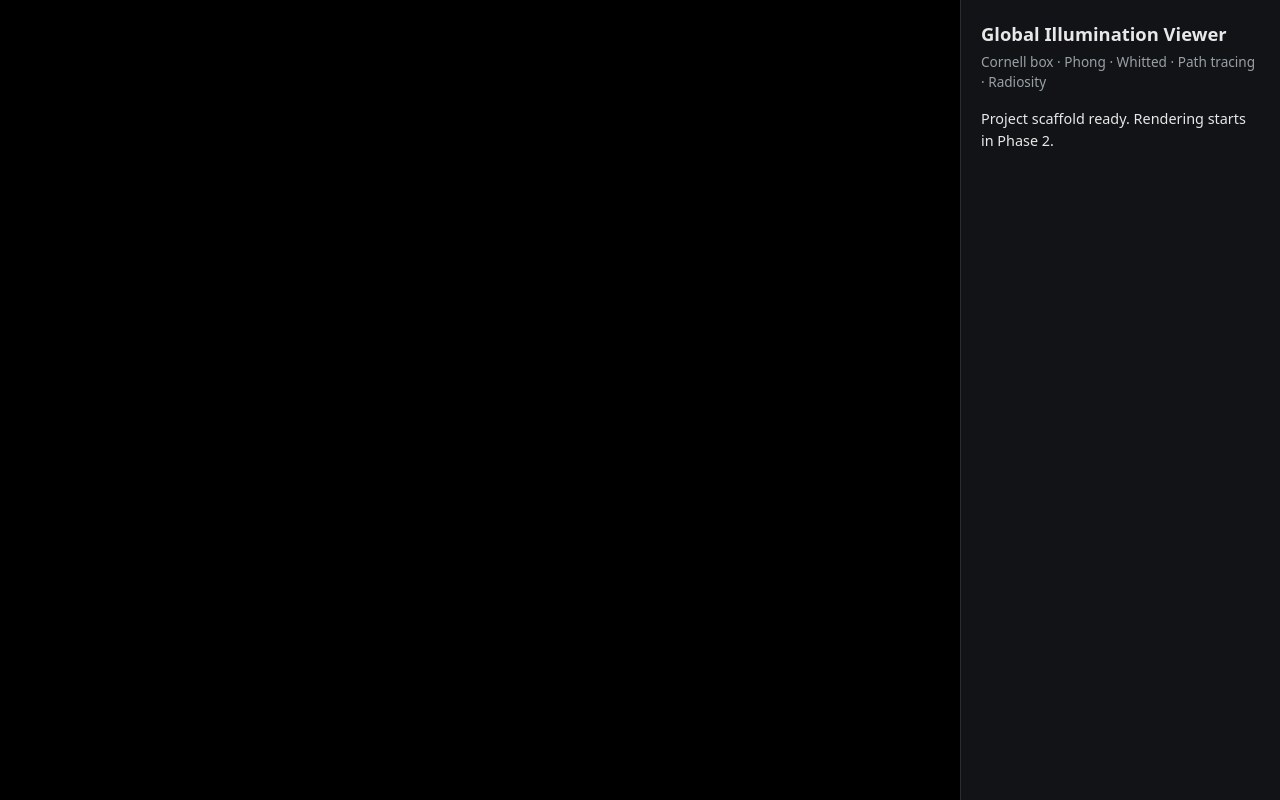
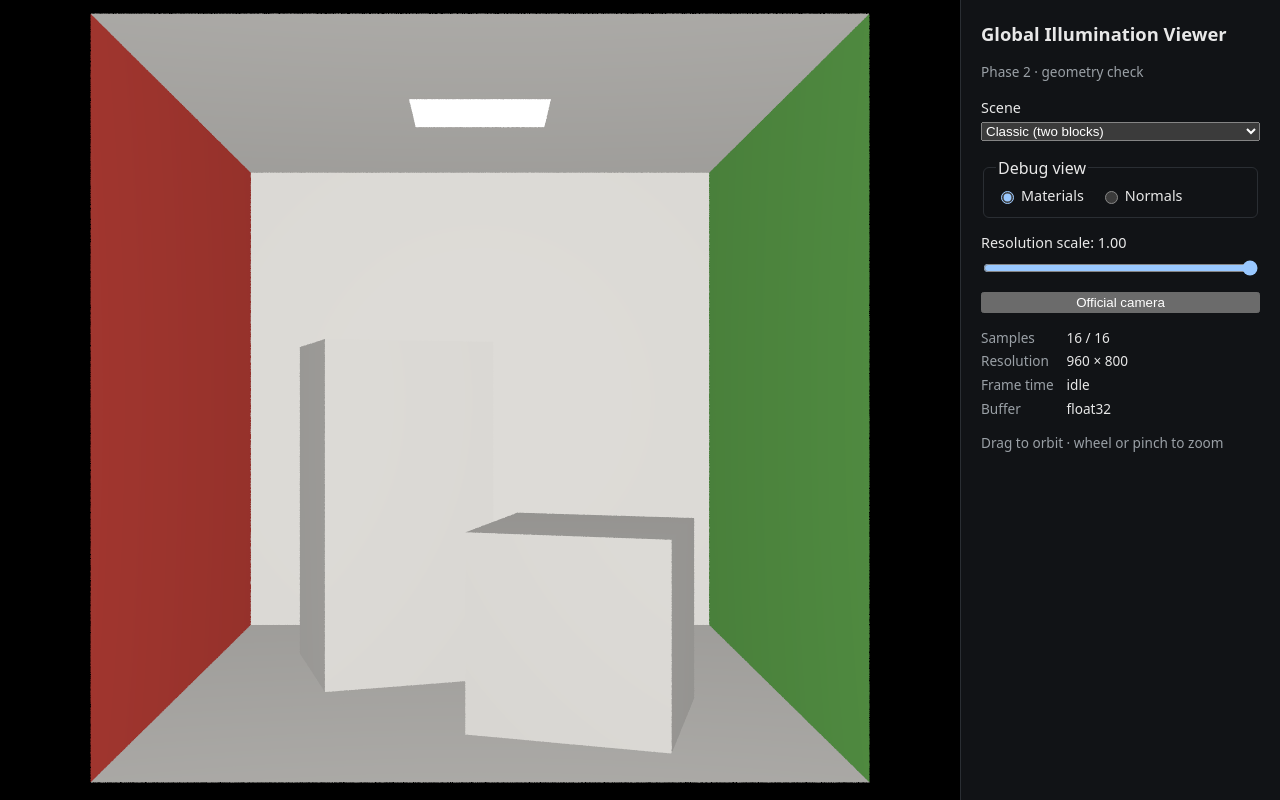
Before and after one commit to angelariasus/cornell-box-gi, a Svelte app: page / in a window 1280 px wide. Built offline with nearby package versions, Linux system fonts and the light colour scheme.

Commit message:
feat(ui): wire the renderer to svelte stores with a temporary debug panel

```diff
--- a/src/App.svelte
+++ b/src/App.svelte
@@ -1,17 +1,91 @@
 <script>
-  // Phase 0 placeholder. The canvas is wired to the renderer in Phase 2
-  // and the control panel is built in Phase 3.
+  import { onMount } from 'svelte';
+  import { createRenderer } from './render/renderer.js';
+  import { createScene } from './scene/cornell.js';
+  import { params, rendererParams, stats, status } from './state/params.js';
+
+  let canvas;
+  let renderer = $state(null);
+
+  onMount(() => {
+    renderer = createRenderer(canvas, {
+      onStats: (s) => stats.set(s),
+      onStatus: (s) => status.set(s),
+    });
+
+    let sceneId = null;
+    const unsubscribe = params.subscribe((p) => {
+      if (p.scene !== sceneId) {
+        sceneId = p.scene;
+        renderer.setScene(createScene(p.scene));
+      }
+      renderer.setMode(p.mode);
+      renderer.setParams(rendererParams(p));
+    });
+
+    return () => {
+      unsubscribe();
+      renderer.dispose();
+    };
+  });
 </script>
 
 <main class="layout">
   <section class="viewport">
-    <canvas aria-label="Render output"></canvas>
+    <canvas bind:this={canvas} aria-label="Render output"></canvas>
+    {#if $status.state !== 'ready'}
+      <div class="status" class:error={$status.state === 'error'}>
+        {#if $status.state === 'compiling'}
+          Compiling shaders…
+        {:else if $status.state === 'no-webgl2'}
+          This browser does not support WebGL2.
+        {:else if $status.state === 'context-lost'}
+          The graphics context was lost. Waiting for the browser to restore it…
+        {:else if $status.state === 'error'}
+          <pre>{$status.message}</pre>
+        {/if}
+      </div>
+    {/if}
   </section>
 
+  <!-- Temporary development panel (Phase 2). Replaced by the real panel in Phase 3. -->
   <aside class="panel">
     <h1>Global Illumination Viewer</h1>
-    <p class="subtitle">Cornell box · Phong · Whitted · Path tracing · Radiosity</p>
-    <p class="note">Project scaffold ready. Rendering starts in Phase 2.</p>
+    <p class="subtitle">Phase 2 · geometry check</p>
+
+    <label>
+      Scene
+      <select bind:value={$params.scene}>
+        <option value="classic">Classic (two blocks)</option>
+        <option value="spheres">Spheres (mirror and glass)</option>
+      </select>
+    </label>
+
+    <fieldset>
+      <legend>Debug view</legend>
+      <label><input type="radio" bind:group={$params.debugView} value="albedo" /> Materials</label>
+      <label><input type="radio" bind:group={$params.debugView} value="normals" /> Normals</label>
+    </fieldset>
+
+    <label>
+      Resolution scale: {$params.resolutionScale.toFixed(2)}
+      <input type="range" min="0.25" max="1" step="0.05" bind:value={$params.resolutionScale} />
+    </label>
+
+    <button type="button" onclick={() => renderer?.resetCamera()}>Official camera</button>
+
+    <dl class="stats">
+      <dt>Samples</dt>
+      <dd>{$stats.samples} / {$stats.maxSamples}</dd>
+      <dt>Resolution</dt>
+      <dd>{$stats.width} × {$stats.height}</dd>
+      <dt>Frame time</dt>
+      <dd>{$stats.converged ? 'idle' : `${$stats.frameMs.toFixed(1)} ms`}</dd>
+      <dt>Buffer</dt>
+      <dd>{$stats.format}</dd>
+    </dl>
+
+    <p class="hint">Drag to orbit · wheel or pinch to zoom</p>
   </aside>
 </main>
 
@@ -23,8 +97,7 @@
   }
 
   .viewport {
-    display: grid;
-    place-items: center;
+    position: relative;
     background: #000;
     min-height: 0;
   }
@@ -33,9 +106,37 @@
     width: 100%;
     height: 100%;
     display: block;
+    cursor: grab;
+  }
+
+  canvas:active {
+    cursor: grabbing;
+  }
+
+  .status {
+    position: absolute;
+    inset: auto 1rem 1rem 1rem;
+    padding: 0.6rem 0.8rem;
+    border-radius: 6px;
+    background: rgb(0 0 0 / 0.75);
+    font-size: 0.9rem;
+  }
+
+  .status.error {
+    color: #ff8a80;
+    max-height: 50%;
+    overflow: auto;
+  }
+
+  .status pre {
+    margin: 0;
+    white-space: pre-wrap;
   }
 
   .panel {
+    display: flex;
+    flex-direction: column;
+    gap: 0.9rem;
     padding: 1.25rem;
     border-left: 1px solid var(--border);
     overflow-y: auto;
@@ -43,20 +144,52 @@
 
   h1 {
     font-size: 1.15rem;
-    margin: 0 0 0.25rem;
+    margin: 0;
   }
 
-  .subtitle {
-    margin: 0 0 1rem;
+  .subtitle,
+  .hint {
+    margin: 0;
     color: var(--muted);
     font-size: 0.85rem;
   }
 
-  .note {
+  label {
+    display: flex;
+    flex-direction: column;
+    gap: 0.25rem;
     font-size: 0.9rem;
   }
 
-  /* Narrow screens: the panel moves below the canvas. */
+  fieldset {
+    border: 1px solid var(--border);
+    border-radius: 6px;
+    display: flex;
+    gap: 1rem;
+  }
+
+  fieldset label {
+    flex-direction: row;
+    align-items: center;
+  }
+
+  .stats {
+    display: grid;
+    grid-template-columns: auto 1fr;
+    gap: 0.2rem 0.8rem;
+    margin: 0;
+    font-size: 0.85rem;
+  }
+
+  .stats dt {
+    color: var(--muted);
+  }
+
+  .stats dd {
+    margin: 0;
+    font-variant-numeric: tabular-nums;
+  }
+
   @media (max-width: 800px) {
     .layout {
       grid-template-columns: 1fr;
--- a/src/state/params.js
+++ b/src/state/params.js
@@ -1,7 +1,39 @@
 /**
- * Svelte stores: user-facing parameters (params) and renderer statistics (stats).
+ * Svelte stores shared by the UI and the renderer.
  *
- * Implemented in Phase 2 (see PLAN.md).
+ * - `params`: what the user chose (scene, method and per-method settings). The renderer
+ *   reads it; the UI writes it.
+ * - `stats`: what the renderer reports back (samples, resolution, frame time).
+ * - `status`: renderer state ("compiling", "ready", errors and warnings).
  */
 
-export {};
+import { writable } from 'svelte/store';
+
+export const DEFAULT_PARAMS = Object.freeze({
+  scene: 'classic',
+  mode: 'debug',
+  debugView: 'albedo',
+  exposure: 1,
+  resolutionScale: 1,
+  samplesPerFrame: 1,
+});
+
+export const params = writable({ ...DEFAULT_PARAMS });
+
+export const stats = writable({
+  mode: DEFAULT_PARAMS.mode,
+  samples: 0,
+  maxSamples: 0,
+  converged: false,
+  width: 0,
+  height: 0,
+  frameMs: 0,
+  format: '',
+});
+
+export const status = writable({ state: 'idle' });
+
+/** Settings passed to `renderer.setParams()`: everything except scene and mode. */
+export function rendererParams({ scene, mode, ...rest }) {
+  return rest;
+}
```
